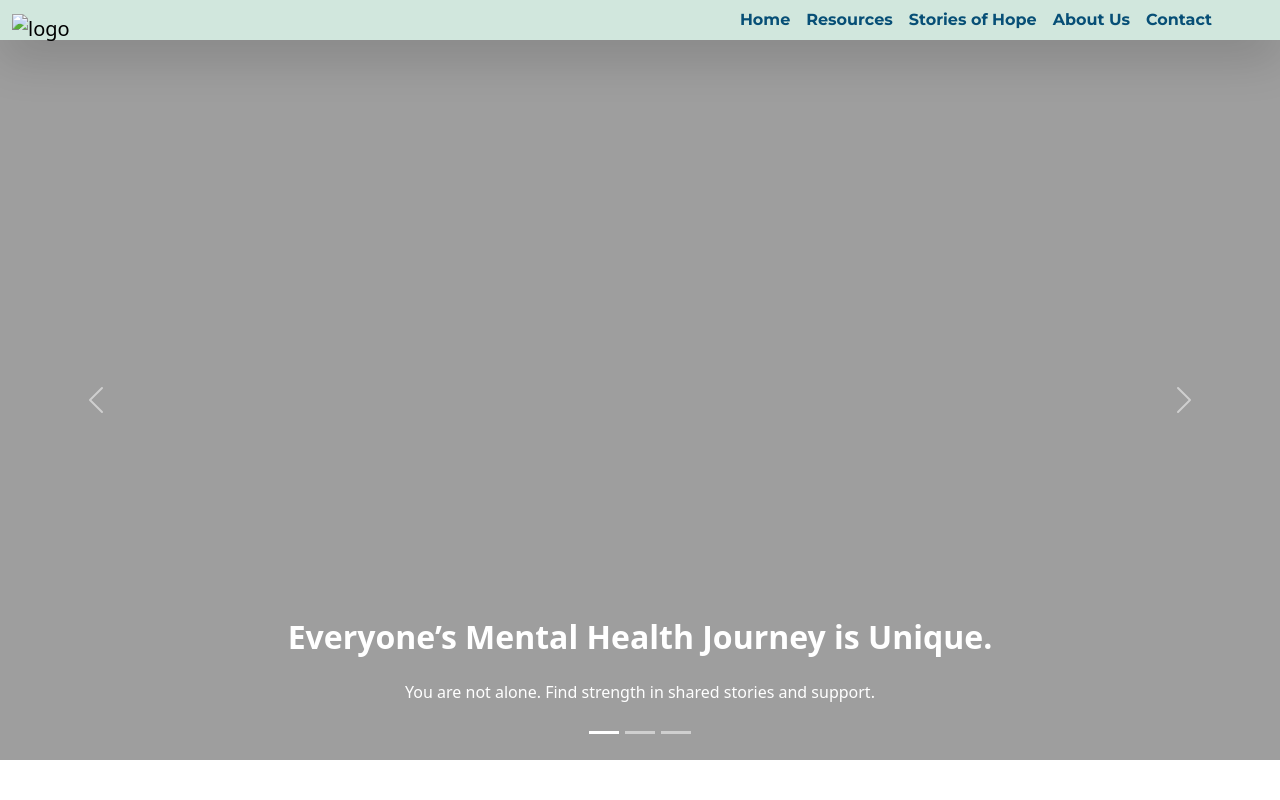
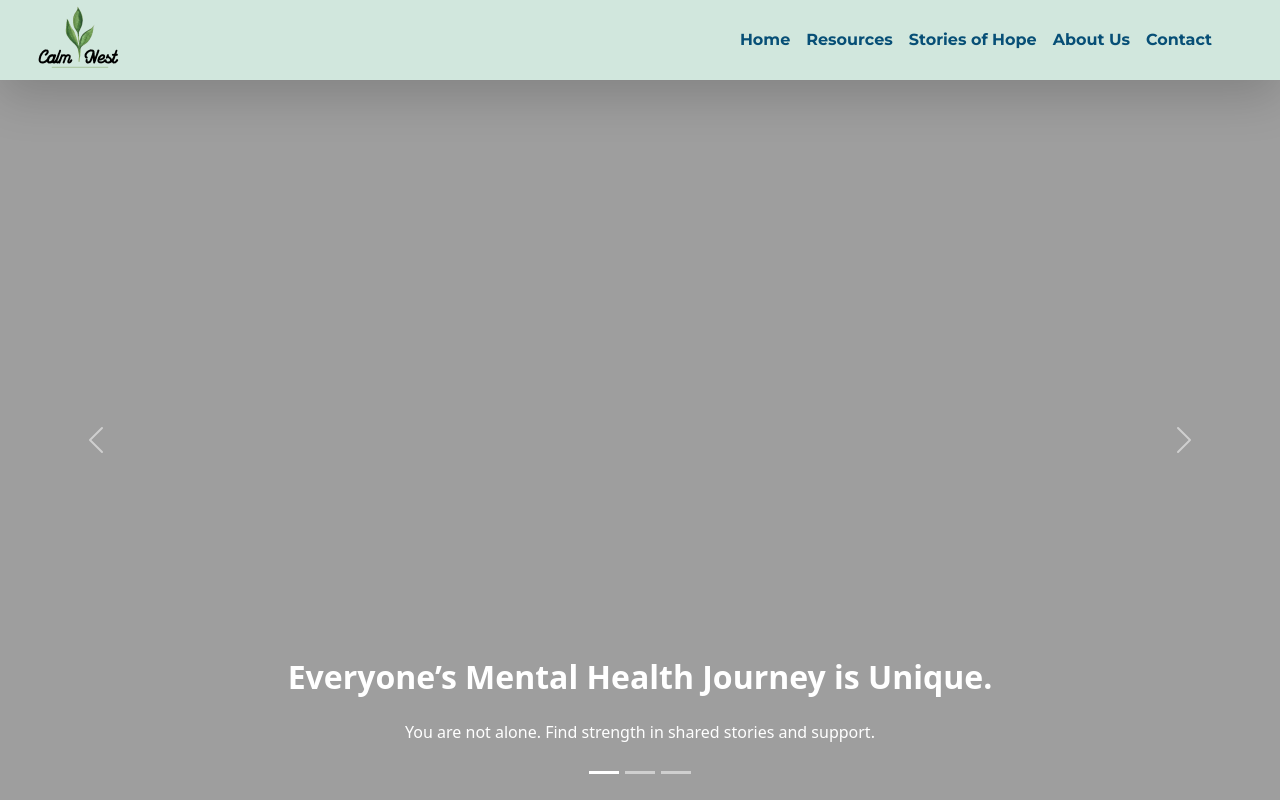
Before and after one commit to Sabbirbracu/CalmNest, a plain HTML site: page index.html in a window 1280 px wide. Shown: the top 800 px of the page. Drawn offline with nearby package versions, Linux system fonts and the light colour scheme; the site is published under a folder, as on GitHub Pages, so addresses that start at the root find nothing.

Commit message:
Update index.html

```diff
--- a/index.html
+++ b/index.html
@@ -57,7 +57,7 @@
     >
       <div class="container-fluid">
         <a id="logo" class="navbar-brand" href="#"
-          ><img class="w-25" src="/img/Alice Nelson.png" alt="logo"
+          ><img class="w-25" src="img/Alice Nelson.png" alt="logo"
         /></a>
         <button
           class="navbar-toggler"
```
